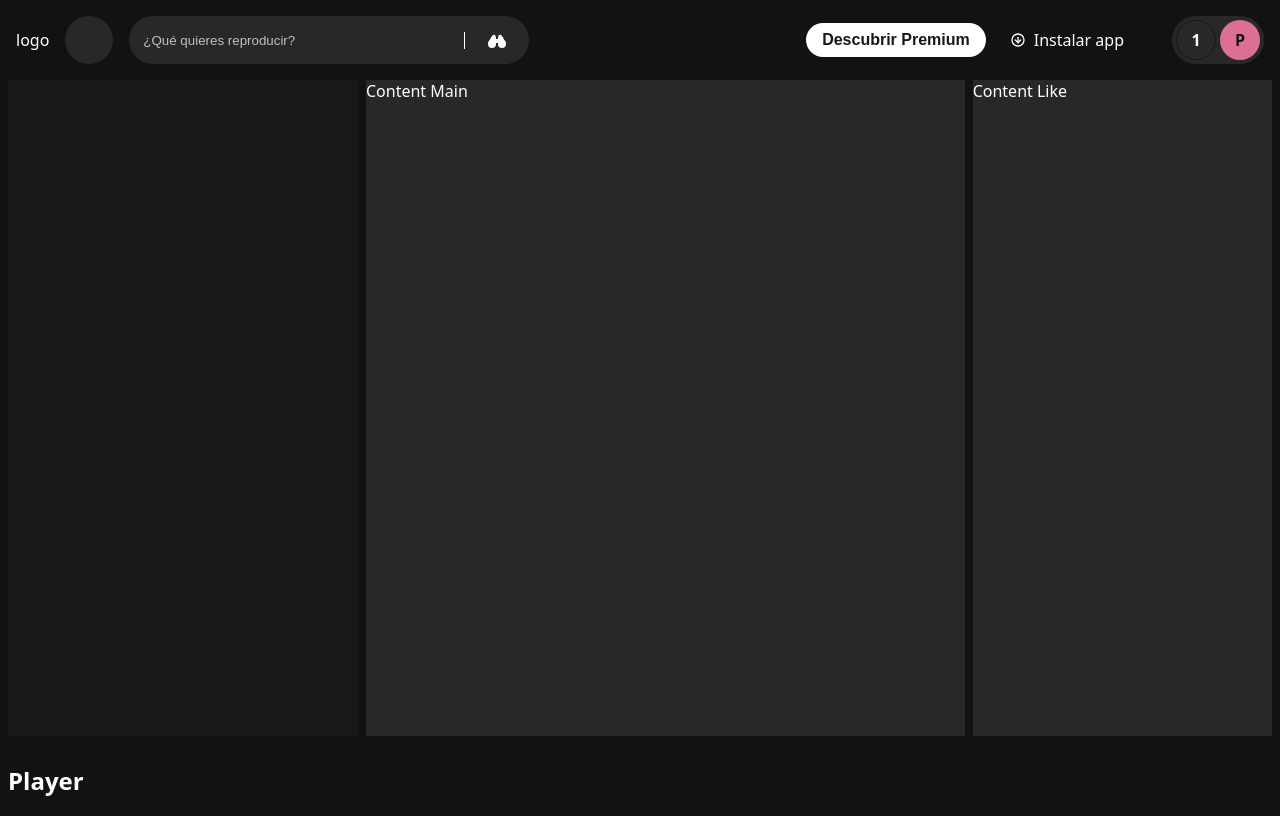
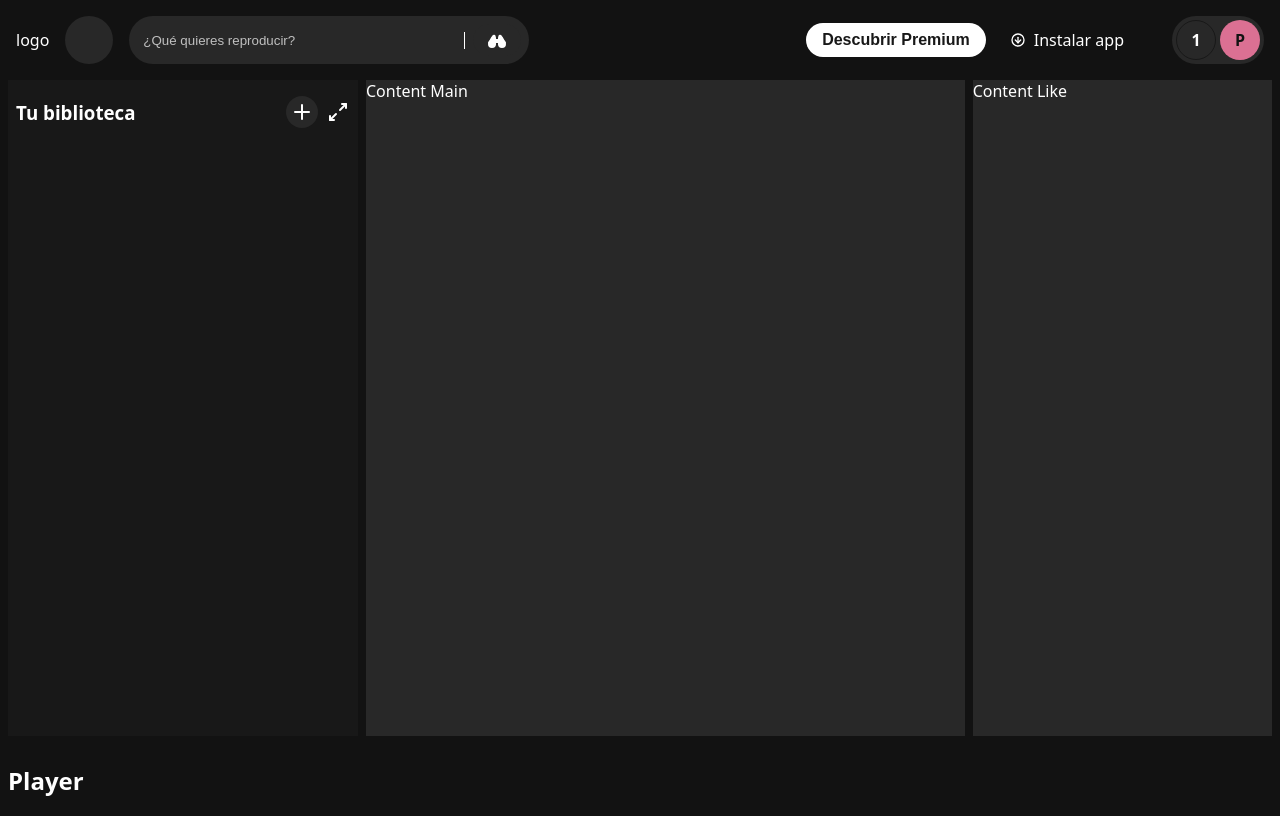
Before and after one commit to soyboqueronpacomac/spotipacocoder-astro, an Astro site: page / in a window 1280 px wide. Built offline with nearby package versions, Linux system fonts and the light colour scheme; Astro itself is replaced by a stand-in of ours.

Commit message:
Diseñado SidebarHeader

```diff
--- /dev/null
+++ b/src/components/sidebar/SidebarHeader.astro
@@ -0,0 +1,18 @@
+---
+import styles from "@/css/components/sidebar/SidebarHeader.module.css";
+import LayoutSidebarLeftCollapseIcon from '@/icons/layout-sidebar-left-collapse.svg';
+import PlusIcon from '@/icons/plus.svg';
+import ArrowDiagonalIcon from '@/icons/arrow-diagonal.svg';
+---
+
+<header class={styles.sidebarHeader}>
+  <nav>
+    <LayoutSidebarLeftCollapseIcon />
+    <h3>Tu biblioteca</h3>
+
+  </nav>
+  <nav>
+    <span> <PlusIcon /></span>
+    <ArrowDiagonalIcon />
+  </nav>
+</header>
--- /dev/null
+++ b/src/css/components/sidebar/SidebarHeader.module.css
@@ -0,0 +1,34 @@
+.sidebarHeader {
+  background-color: inherit;
+  display: flex;
+  align-items: center;
+  justify-content: space-between;
+  nav{
+    display: flex;
+    gap: var(--size);
+    align-items: center;
+    svg {
+      display: block;
+      flex-shrink: 0;
+      width: 1.5rem;
+      height: 1.5rem;
+      color: var(--spotify-text);
+    }
+    &:first-child svg {
+      opacity: var(--collapse-icon-opacity, 1);
+      transition: opacity 0.2s ease;
+    }
+    h3 {
+      transform: translateX(var(--title-shift, 0px));
+      transition: transform 0.2s ease;
+    }
+    span {
+      padding: .25rem;
+      border-radius: 50%;
+      background-color: var(--spotify-card-hover);
+      display: flex;
+      align-items: center;
+      justify-content: center;
+    }
+  }
+}
--- a/src/css/ui/Sidebar.module.css
+++ b/src/css/ui/Sidebar.module.css
@@ -2,5 +2,16 @@
   grid-area: sidebar;
   background-color: var(--spotify-card);
   color: var(--spotify-text);
+  padding: var(--size);
+  display: grid;
+  gap: var(--size);
+  grid-template-rows: 3rem 3rem 1fr;
+  --collapse-icon-opacity: 0;
+  --title-shift: calc(-1.5rem - var(--size));
+
+  &:hover {
+    --collapse-icon-opacity: 1;
+    --title-shift: 0px;
+  }
 
 }
--- a/src/ui/Sidebar.astro
+++ b/src/ui/Sidebar.astro
@@ -1,7 +1,8 @@
 ---
 import styles from '@css/ui/Sidebar.module.css'
+import SidebarHeader from '@/components/sidebar/SidebarHeader.astro'
 ---
 
 <aside class={styles.sidebar}>
-
+  <SidebarHeader />
 </aside>
```
Also changed, not shown: src/icons/arrow-diagonal.svg (added), src/icons/layout-sidebar-left-collapse.svg (added), src/icons/plus.svg (added).
